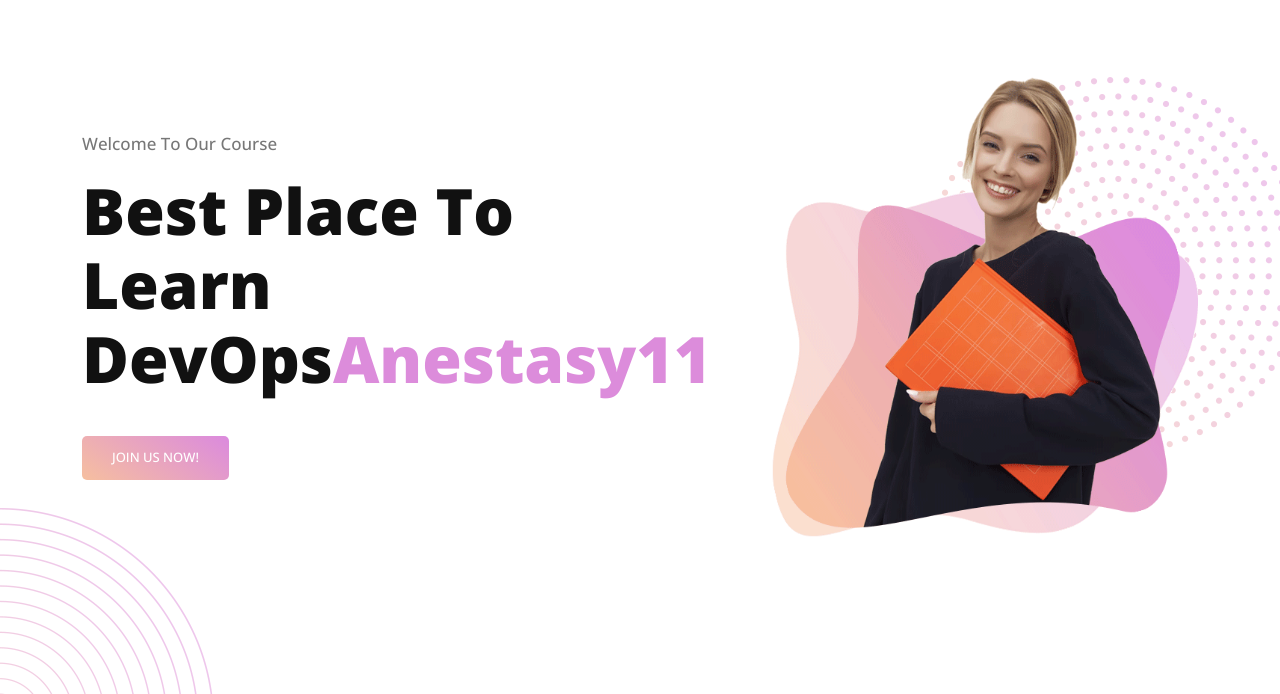
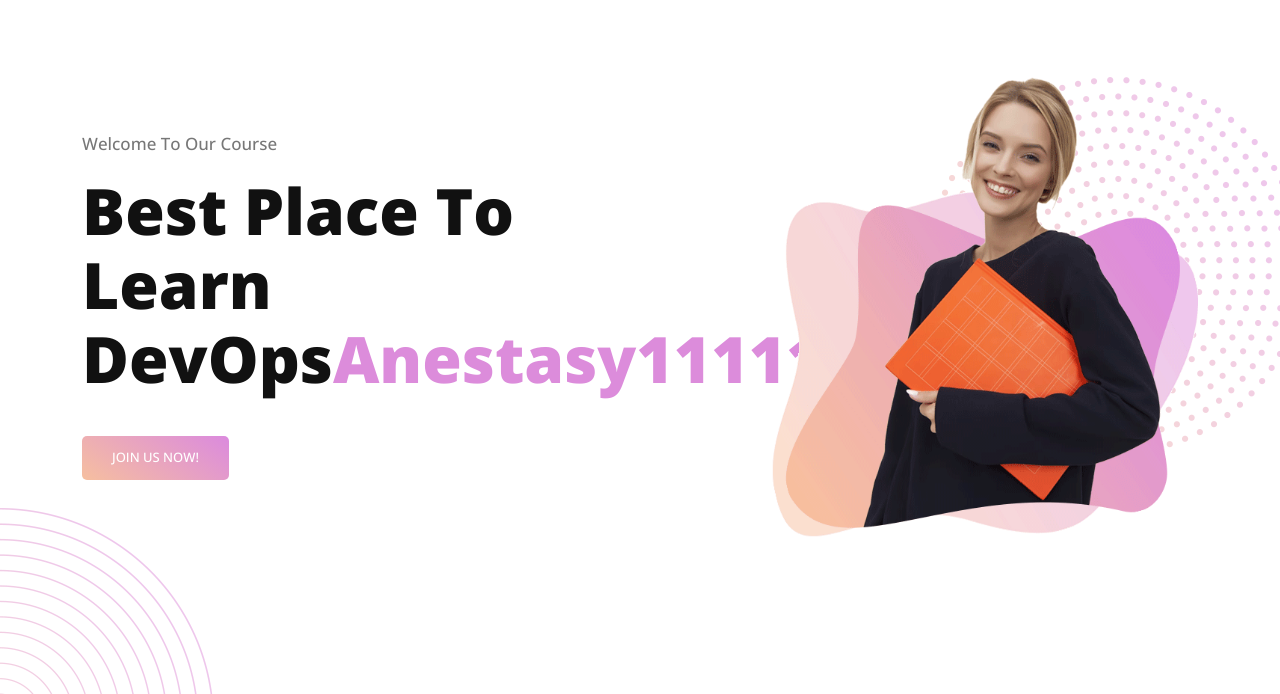
Before and after one commit to anestasy123/eduWeb, a plain HTML site: page index.html in a window 1280 px wide. Shown: the part 103-797 px from the top of the page. Drawn offline with nearby package versions, Linux system fonts and the light colour scheme.

Commit message:
Update index.html

```diff
--- a/index.html
+++ b/index.html
@@ -77,7 +77,7 @@ https://templatemo.com/tm-573-eduwell
         <div class="col-lg-6 align-self-center">
           <div class="header-text">
             <h6>Welcome to our Course</h6>
-            <h2>Best Place To Learn DevOps<em>Anestasy11</em></h2>
+            <h2>Best Place To Learn DevOps<em>Anestasy11111</em></h2>
             <div class="main-button-gradient">
               <div class="scroll-to-section"><a href="#contact-section">Join Us Now!</a></div>
             </div>
```
